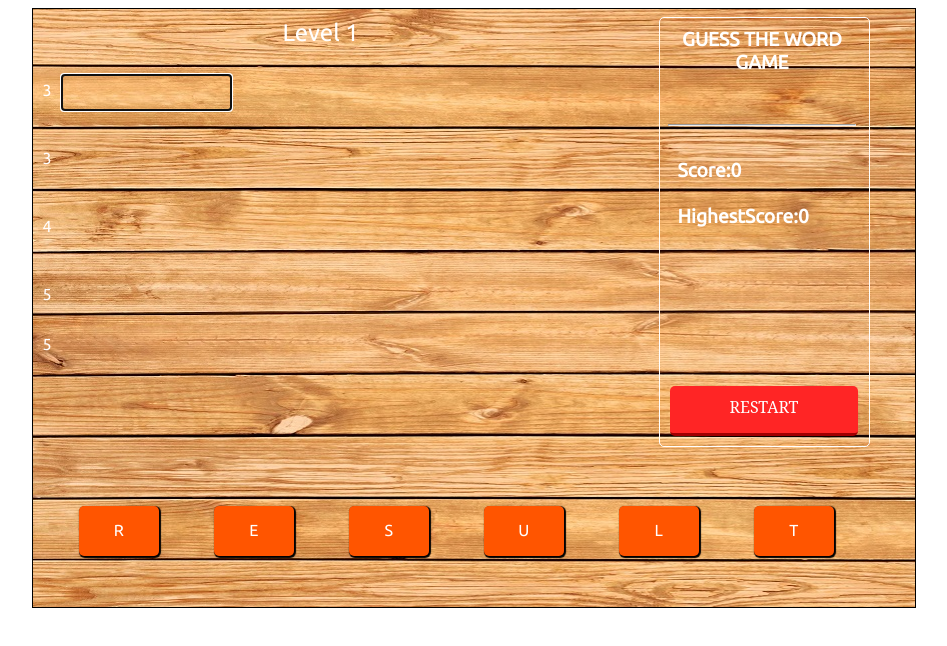
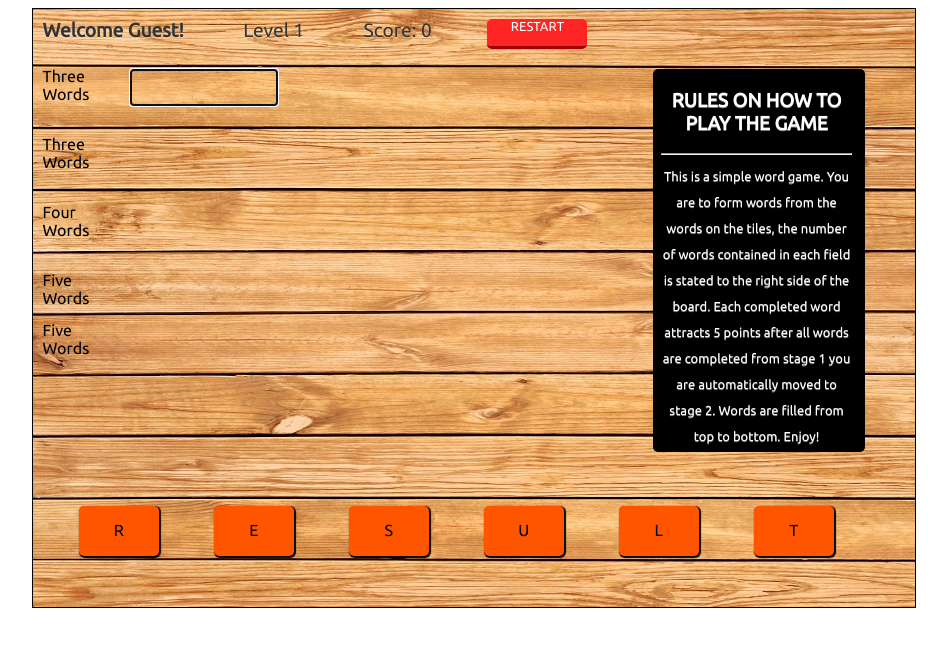
Before and after one commit to osammy/simplewordgame, a plain HTML site: page index.html in a window 1280 px wide. Shown: the whole page, without its empty margins (166-1113 px from the left). Drawn offline with Linux system fonts and the light colour scheme.

Commit message:
redesigned the ui and some bug fixes

```diff
--- a/css/index.css
+++ b/css/index.css
@@ -1,5 +1,8 @@
 *{
     box-sizing: border-box;
+}
+body{
+    color:black
 }
 
 #main {
@@ -9,7 +12,7 @@
     border: 1px solid black;
     /*background: red;*/
     position:relative;
-    color:white;
+    color:black;
       /*background-image:
     linear-gradient(
       brown, #f06d06
@@ -32,7 +35,6 @@
 #inner-top-left {
 
     justify-content: space-around;
-    /*border:1px solid white;    */
     width:90%;
     margin:10px;
     height:90%;
@@ -45,7 +47,7 @@
 .row {
     display: flex;
     flex-wrap: nowrap;
-
+   color:black;
     align-items: center;
         justify-content: space-around;
     height: 50px;
@@ -61,6 +63,8 @@
     margin:5px;
 }
 .row span input {
+       color: #333;
+text-shadow: 0px 1px 0px rgba(255,255,255,.5);
     background: transparent;
     text-align: center;
     flex-direction: row;
@@ -70,7 +74,7 @@
     height:30px;
     height: 35px;
     padding-right:20px;
-    color:white;
+    /*color:white;*/
     /*background: grey;*/
     margin: 5px;
     /*color:white;*/
@@ -98,9 +102,10 @@
 #top-right-container {
     width: 80%;
     position: absolute;
-    height: 90%;
-    margin:3%;
-    border: 1px solid white;
+    top:12%;
+    height: 80%;
+    margin:1%;
+    /*border: 1px solid white;*/
     border-top-right-radius: 5px;
       border-top-left-radius: 5px;
       border-bottom-right-radius: 5px;
@@ -138,7 +143,7 @@
     flex-direction: row;
     height: 50px;
     text-align: center;
-    color:white;
+    /*color:white;*/
     border-bottom-left-radius: 5px;
     border-bottom-right-radius: 5px;
     border-top-left-radius: 5px;
@@ -170,22 +175,23 @@
 
 #restart-game {
     position:absolute;
-    width:90%;
-    height:50px;
-    margin: 0 auto;
+    width:100px;
+    height:30px;
     background: #ff2525;
     border-bottom:3px solid #a00001;
     border-bottom-left-radius: 5px;
     border-bottom-right-radius: 5px;
     border-top-left-radius: 5px;
     border-top-right-radius: 5px;
-    bottom:10px;
-    left:10px;
     text-align:center;
     color:white;
-    padding-top:10px;
-    font-family:'serif';
+    font-size: small;
+    /*padding-top:10px;*/
 }
+
+/*#restart-game:hover {
+    background: #ff5500;
+}*/
 
 #top-right-content {
     position: absolute;
@@ -199,9 +205,29 @@
     border-bottom-right-radius: 5px;
     border-top-left-radius: 5px;
     border-top-right-radius: 5px;
-    color:white;
-    font-size: 1.2em;
+    /*color:white;*/
+}
+
+#top-right-content div:first-child {
+        font-size: 1.2em;
     font-weight: bold;
+
+}
+
+.engraveText {
+    color: #333;
+text-shadow: 0px 1px 0px rgba(255,255,255,.5);
+}
+
+#instructions {
+text-align:center;
+line-height:2em;
+
+padding-left:0px;
+font-size: small;
+/*color: black;
+text-shadow: 0px 1px 0px rgba(255,255,255,.5); */
+color:white;
 }
 
 .report {
--- a/index.html
+++ b/index.html
@@ -8,13 +8,20 @@
 
 </head>
 
-<body >
+<body>
     <div id="main">
 
         <div id="top-left">
             <div id="inner-top-left">
-                <div style="text-align:center;color:white;font-size:1.5em" >Level 1</div><br />
-                <div id="first" class="row">3
+                <span id="welcome" class="engraveText" style="font-size:1.2em;padding-right:10%;font-weight:bold">Welcome Guest!</span>
+                <span id="level" class="engraveText" style="font-size:1.2em;padding-right:10%">Level 1</span>
+                <span class="engraveText" id="score" class="report" style="font-size:1.2em;padding-right:10%">Score: 0</span>
+                                <span id="restart-game">
+                    RESTART
+                </span>
+
+                <br /><br />
+                <div id="first" class="row">Three Words
                     <span><input class="one"  id="check" autofocus class="do" maxlength="1"  type="text"  />
                         <input class="one"  id="two" class="do" maxlength="1"  type="text"  />
                         <input class="one"  name="last" id="three" class="do" maxlength="1"  type="text"  />
@@ -22,7 +29,7 @@
 
                 </div><br/>
                 <!--next row-->
-                <div id="second" class="row">3
+                <div id="second" class="row">Three Words
                     <span><input class="two" maxlength="1"  type="text"  />
 <input class="two" maxlength="1"  type="text"  />
 <input class="two" maxlength="1"  type="text"  />
@@ -32,7 +39,7 @@
 
                 </div><br />
                 <!--next row -->
-                <div id="third" class="row">4
+                <div id="third" class="row">Four Words
                     <span><input class="three" maxlength="1"  type="text"  />
 <input class="three" maxlength="1"  type="text"  />
 <input class="three" maxlength="1"  type="text"  />
@@ -43,7 +50,7 @@
 
                 </div><br/>
                 <!--fourth row-->
-                <div id="fourth" class="row">5
+                <div id="fourth" class="row">Five Words
                     <span><input class="do" maxlength="1"  type="text"  />
 <input class="four" maxlength="1"  type="text"  />
 <input class="four" maxlength="1"  type="text"  />
@@ -54,7 +61,7 @@
 
                 </div>
                 <!--fifth row-->
-                <div id="fifth" class="row">5
+                <div id="fifth" class="row">Five Words
                     <span><input class="do" maxlength="1"  type="text"  />
 <input class="five" maxlength="1"  type="text"  />
 <input class="five" maxlength="1"  type="text"  />
@@ -70,25 +77,27 @@
             </div>
         </div>
         <div id="top-right">
-            <div id="top-right-container">
+            <div style="background:black;color:white;" id="top-right-container"><br/>
 
-                <div id="top-right-content">
-                    <div>GUESS THE WORD GAME</div>
+                <div class="engraveText" id="top-right-content">
+                    <div style="color:white;padding:10px;" class="">RULES ON HOW TO PLAY THE GAME</div><hr />
+                    <div id="instructions">This is a simple word game.
+                        You are to form words from the words on the
+                        tiles, the number of words contained in each field is stated to the right side of the board. Each completed word attracts 5 points after all words are completed from stage 1 you are automatically moved to stage 2.
+                        Words are filled from top to bottom. Enjoy!
+
+                        </div><br />
+
                     <div id="answer"></div>
-                    <div>
-                        <!--<img src="./img/tile_small.png" />-->
-                    </div>
-                    <hr /><br />
-                    <div id="score"  class="report">Score:0</div><br />
-                    <div id="" class="report">HighestScore:0</div>
+
                 </div>
-                <div id="restart-game">
+                <!--<div id="restart-game">
                     RESTART
-                </div>
+                </div>-->
             </div>
         </div>
         <div id="bottom">
-            <div  id="bottom-container">
+            <div id="bottom-container">
                 <div id="test" class="letter"></div>
                 <div class="letter"></div>
                 <div class="letter"></div>
@@ -102,9 +111,10 @@
 
 
 
-<div id="getDiv">
 
-</div>
+    <div id="getDiv">
+
+    </div>
 
     <script type="text/javascript" src="./js/index.js"></script>
 
--- a/js/index.js
+++ b/js/index.js
@@ -4,9 +4,9 @@ window.onload = init;
 
 function init() {
 
-    var result,houses,relief,bitter,wordKey,tiles,bgColor,stage,maxWordsPerStage,wordsPerStage;
-    var currentDictionary,wordsCompleted,blurred,focused,wordEntered,keepAccount;
-    var globalKeeper,score,highScore;
+    var result, houses, relief, bitter, wordKey, tiles, bgColor, stage, maxWordsPerStage, wordsPerStage;
+    var wordsCompleted, blurred, focused, wordEntered, keepAccount, dictionary;
+    var globalKeeper, score, highScore, stage = 1;
     initState();
 
 
@@ -43,12 +43,13 @@ houses = [
             "relief": relief,
             "bitter": bitter
         }
-    bgColor = ["", "", ""]
+        // bgColor = ["", "", ""]
 
-    stage = 1; maxWordsPerStage = 5;wordsPerStage = 0; currentDictionary = "";
+        maxWordsPerStage = 5; wordsPerStage = 0;
         wordsCompleted = 0;
         wordEntered = ""; keepAccount = [], globalKeeper = [];
         score = 0, highScore = 0;
+        console.log("dictionary",dictionary)
     }
 
     function determineStage() {
@@ -59,6 +60,7 @@ houses = [
 
     function fillTiles() {
         stage = determineStage();
+        if(stage == 3) stage = 1; //resetting stage back to one;
 
         var buttons = document.getElementsByClassName('letter');
 
@@ -75,15 +77,11 @@ houses = [
         /*reset all input tags removing their disabled attribute so that the inputs are writable for
         the next stage*/
         for (var j = 0; j < globalKeeper.length; j++) {
-            globalKeeper[j].style.background = '#808080';
             globalKeeper[j].value = "";
             globalKeeper[j].disabled = false;
 
         }
     }
-
-    fillTiles();
-    var dictionary = getDictionary();
 
 
     // var el = document.getElementById('getDiv');
@@ -110,24 +108,46 @@ houses = [
         }, 1000)
     }
 
+    function incrementLevel(level) {
+        var theLevel = document.getElementById('level');
+        theLevel.innerText = "Level " + level;
+    }
+
+    function resetLevel() {
+        var theLevel = document.getElementById('level');
+        theLevel.innerText = "Level 1";
+    }
+
     function moveToNextStage(currentStage) {
-        // alert(currentStage)
         if (currentStage == 3) {
             alert("congrats you have passed the last stage");
             return;
         }
-        document.getElementById('main').style.background = '#295396';
-        clearAllFields();
+        clearAllFields();//clear all input fields
+        incrementLevel(currentStage)//increment stage
         var board = document.getElementsByClassName("letter");
 
         for (var i = 0; i < wordKey[currentStage - 1].length; i++) {
             board[i].innerText = wordKey[currentStage - 1][i].toUpperCase();
+            board[i].classList.add('animated', 'flip')
         }
+
+
+
+        dictionary = getDictionary();
+
+        setTimeout(function () {
+            for (var i = 0; i < wordKey[currentStage - 1].length; i++) {
+                board[i].innerText = wordKey[currentStage - 1][i].toUpperCase();
+                board[i].classList.remove('animated', 'flip')
+
+            }
+        }, 1000)
         // document.getElementsByClassName("one")[0].parentElement.firstChild.focus();
     }
 
     function placeCursorInNextField(theElement) {
-        console.log(theElement.classList[0])
+        // console.log(theElement.classList[0])
         switch (theElement.classList[0]) {
             case "one":
                 // console.log(document.getElementsByClassName("two")[0])
@@ -195,20 +215,24 @@ houses = [
     /* end defination*/
 
     /*focuse code*/
-
+    function resetScore() {
+        showScore = document.getElementById('score');
+        showScore.innerText = "Score: 0";
+    }
 
 
 
     /* Reset Game */
     function resetGame() {
-        showScore = document.getElementById('score');
-        showScore.innerText = "Score";
         clearAllFields();
         initState();
+        resetScore()
+        resetLevel();
+        fillTiles();
         document.getElementsByClassName('one')[0].parentElement.firstChild.focus();
 
     }
-    function modifyScore() {
+    function incrementScore() {
         score += 5;
         highScore += 5;
         showScore = document.getElementById('score');
@@ -227,10 +251,10 @@ houses = [
                 answer.classList.remove('animated', 'fadeOut', 'right');
                 answer.innerText = "";
             }, 1000);
-            modifyScore();
+            incrementScore();
             //change the color of the input items to green, to indicate a correct field
             for (var k = 0; k < keepAccount.length; k++) {
-                keepAccount[k].style.background = "#4caf50";
+                // keepAccount[k].style.background = "#4caf50";
                 // keepAccount[k].classList.add('good');
                 keepAccount[k].disabled = true;
             }
@@ -254,10 +278,17 @@ houses = [
             return true;
         }
     }
+
+    fillTiles();
+    dictionary = getDictionary();
+
+
     startGame();
 
     /*End Reset Game */
     function startGame() {
+        // var name = prompt("please enter your name","Guest user");
+        // document.getElementById('welcome').innerText = "Welcome "+name;
         var test = document.getElementsByClassName('letter');
         for (var i = 0; i < test.length; i++) {
 
@@ -273,7 +304,7 @@ houses = [
                 }
 
                 if (next.nextElementSibling == null) {
-
+                    console.log(dictionary)
                     full = checkIfFilled(next);
                     if (!full) return;
                     var answer = document.getElementById('answer');
```
Lines whose indentation alone changed are shown as unchanged.
